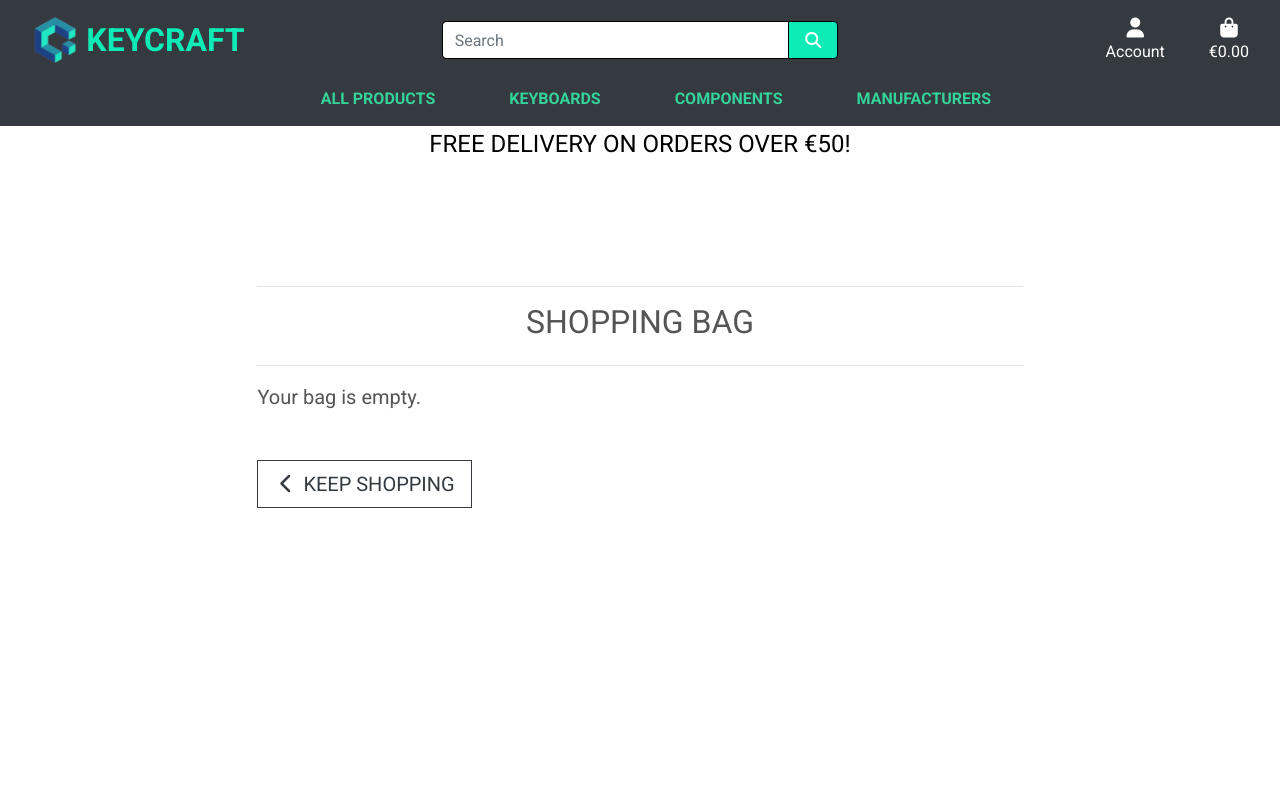
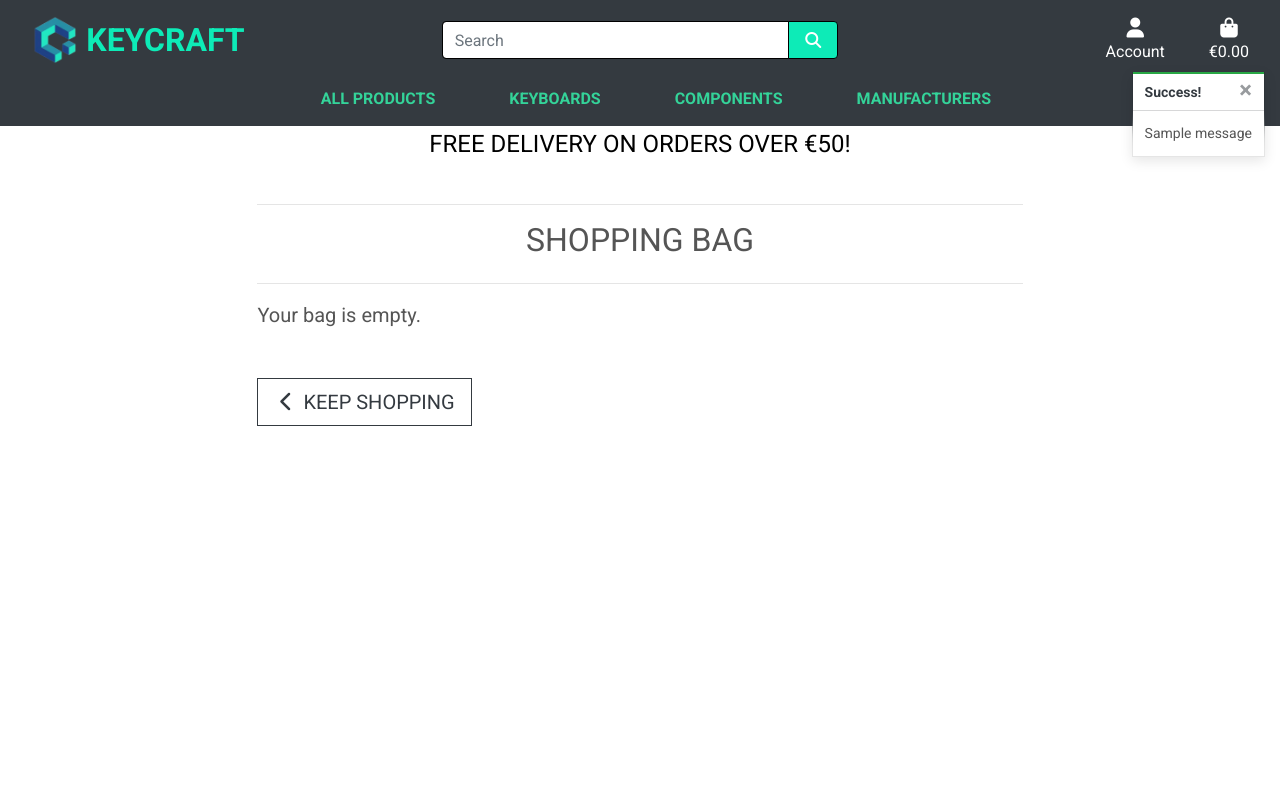
Before and after one commit to TerraBite147/KeyCraft, a Django app: page /bag/ in a window 1280 px wide. Run offline with Django 3.2, Linux system fonts and the light colour scheme; tables that the repository leaves empty hold one stand-in row (values such as "Sample post"); one stand-in notice (Sample message) is shown; parts of the project's set-up code (start-up, migrations or seed data) failed here and were passed over; some libraries are stand-ins or nearby versions.

Commit message:
feat(toats): add toasts

```diff
--- a/bag/views.py
+++ b/bag/views.py
@@ -1,5 +1,6 @@
 from django.shortcuts import render, redirect, reverse, HttpResponse
-
+from django.contrib import messages
+from products.models import Product
 # Create your views here.
 
 def view_bag(request):
@@ -10,6 +11,7 @@ def view_bag(request):
 def add_to_bag(request, item_id):
     """ Add a quantity of the specified product to the shopping bag """
 
+    product = Product.objects.get(pk=item_id)
     quantity = int(request.POST.get('quantity'))
     redirect_url = request.POST.get('redirect_url')
     bag = request.session.get('bag', {})
@@ -18,6 +20,7 @@ def add_to_bag(request, item_id):
         bag[item_id] += quantity
     else:
         bag[item_id] = quantity
+        messages.success(request, f'Added {product.name} to your bag')
 
     request.session['bag'] = bag
     return redirect(redirect_url)
--- a/keycraft/settings.py
+++ b/keycraft/settings.py
@@ -80,6 +80,8 @@ TEMPLATES = [
         },
     },
 ]
+
+MESSAGE_STORGARE = 'django.contib.messages.storage.session.SessionStorage'
 
 AUTHENTICATION_BACKENDS = (
     # Needed to login by username in Django admin, regardless of `allauth`
--- a/static/css/base.css
+++ b/static/css/base.css
@@ -152,6 +152,25 @@ a.category-badge > span.badge:hover {
     z-index: 0;
 }
 
+/* ------------------------------- bootstrap toasts */
+
+.message-container {
+    position: fixed;
+    top: 72px;
+    right: 15px;
+    z-index: 99999999999;
+}
+
+.custom-toast {
+    overflow: visible;
+}
+
+.toast-capper {
+    height: 2px;
+}
+
+
+
 /* -------------------------------- Media Queries */
 
 /* Slightly larger container on xl screens */
--- a/templates/base.html
+++ b/templates/base.html
@@ -117,12 +117,23 @@
         </header>
 
         {% if messages %}
-            <div class="container mt-3">
+            <div class="message-container">
                 {% for message in messages %}
-                    <div class="alert alert-{{ message.tags }}">{{ message }}</div>
+                    {% with message.level as level %}
+                    {% if level == 40 %}
+                        {% include 'includes/toasts/toast_error.html' %}
+                    {% elif level == 30 %}
+                        {% include 'includes/toasts/toast_warning.html' %}
+                    {% elif level == 25 %}
+                        {% include 'includes/toasts/toast_success.html' %}
+                    {% else %}
+                        {% include 'includes/toasts/toast_info.html' %}
+                    {% endif %}
+                    {% endwith %}
                 {% endfor %}
             </div>
         {% endif %}
+
 
         {% block page_header %}{% endblock %}
 
@@ -145,6 +156,10 @@
             </div>
         </footer>
 
-        {% block postloadjs %}{% endblock %}
+        {% block postloadjs %}
+            <script type="text/javascript">
+                $('.toast').toast('show');
+            </script>
+        {% endblock %}
     </body>
 </html>
--- /dev/null
+++ b/templates/includes/toasts/toast_success.html
@@ -0,0 +1,13 @@
+<div class="toast custom-toast rounded-0 border-top-0" data-autohide="false">
+    <div class="arrow-up arrow-success"></div>
+    <div class="w-100 toast-capper bg-success"></div>
+    <div class="toast-header bg-white text-dark">
+        <strong class="mr-auto">Success!</strong>
+        <button type="button" class="ml-2 mb-1 close text-dark" data-dismiss="toast" aria-label="Close">
+            <span aria-hidden="true">&times;</span>
+        </button>
+    </div>
+    <div class="toast-body bg-white">
+        {{ message }}
+    </div>
+</div>
```
Also changed, not shown: templates/includes/toasts/toast_error.html (added, +13 -0 lines), templates/includes/toasts/toast_info.html (added, +13 -0 lines), templates/includes/toasts/toast_warning.html (added, +13 -0 lines).
